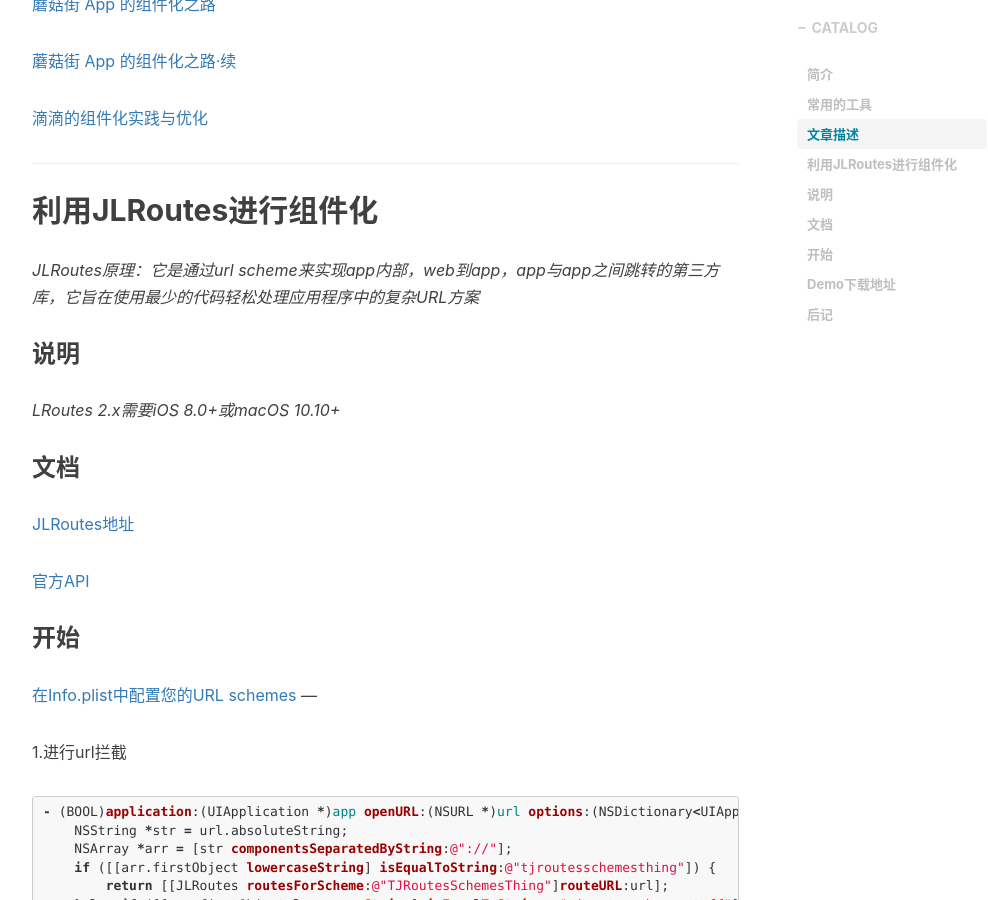
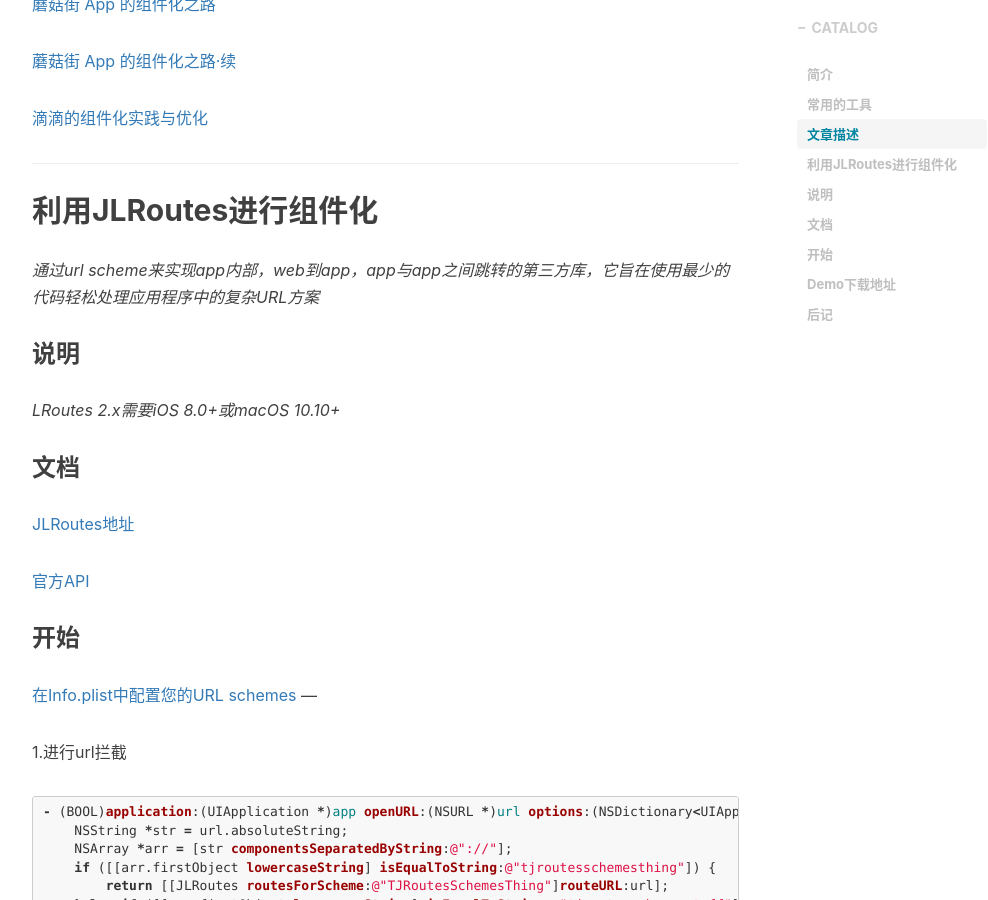
Before and after one commit to wangpt/wangpt.github.io, a Jekyll site: the page built from _posts/2018-08-30-routes-mark.markdown, in a window 1280 px wide and 900 px high, scrolled down 1079 px. Shown: the whole window, without its empty margins (233-1221 px from the left). Built offline with Jekyll 4.4.1, drawn with Linux system fonts in a browser that asks for light colours; nearby versions of some CDN libraries; comment, search, counter and statistics services are not loaded.

Commit message:
Fix routes

```diff
--- a/_posts/2018-08-30-routes-mark.markdown
+++ b/_posts/2018-08-30-routes-mark.markdown
@@ -34,7 +34,7 @@
 ---
 
 ## 利用JLRoutes进行组件化
-*JLRoutes原理：它是通过url scheme来实现app内部，web到app，app与app之间跳转的第三方库，它旨在使用最少的代码轻松处理应用程序中的复杂URL方案*
+*通过url scheme来实现app内部，web到app，app与app之间跳转的第三方库，它旨在使用最少的代码轻松处理应用程序中的复杂URL方案*
 
 ### 说明
 *LRoutes 2.x需要iOS 8.0+或macOS 10.10+*
```
